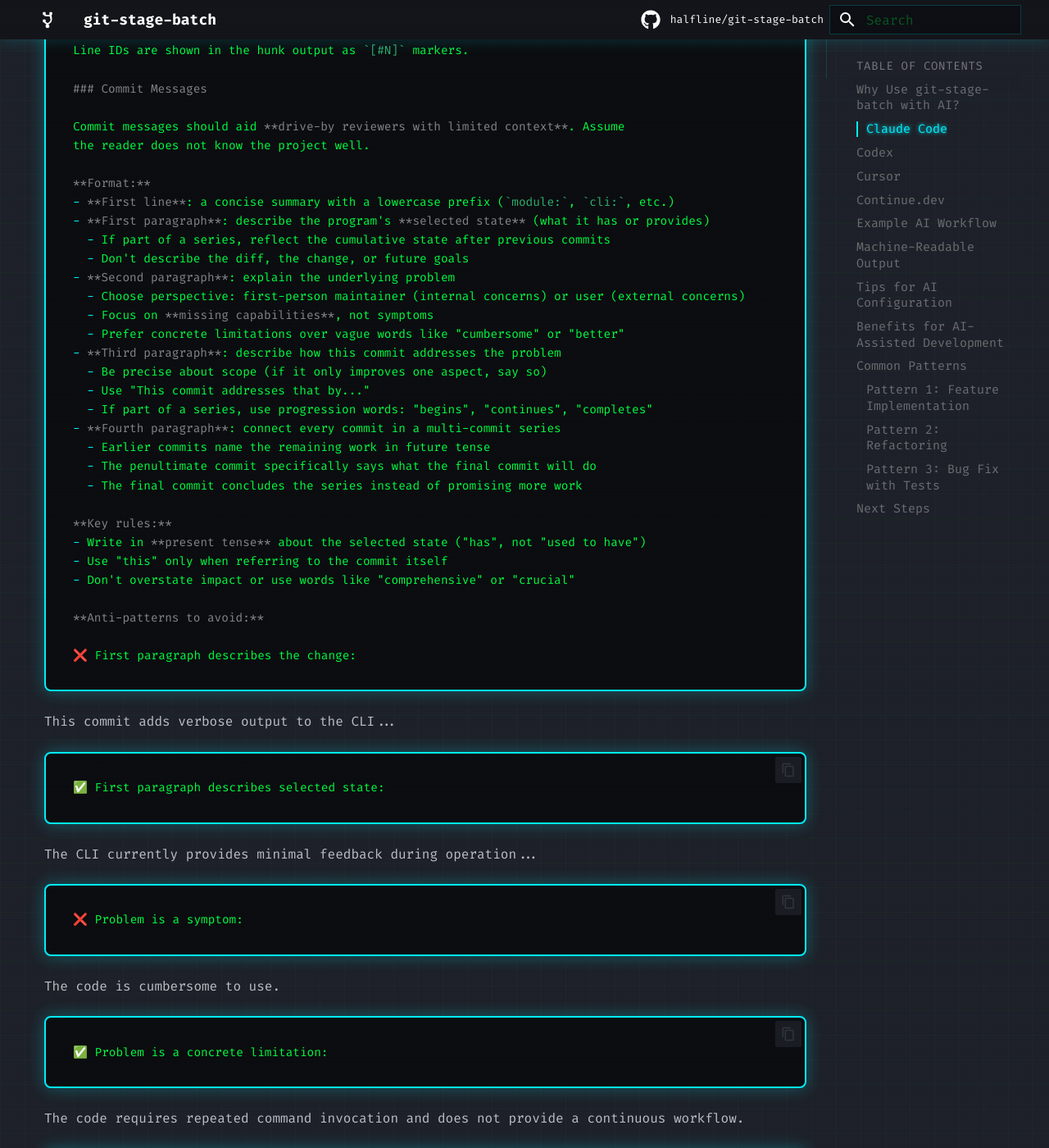
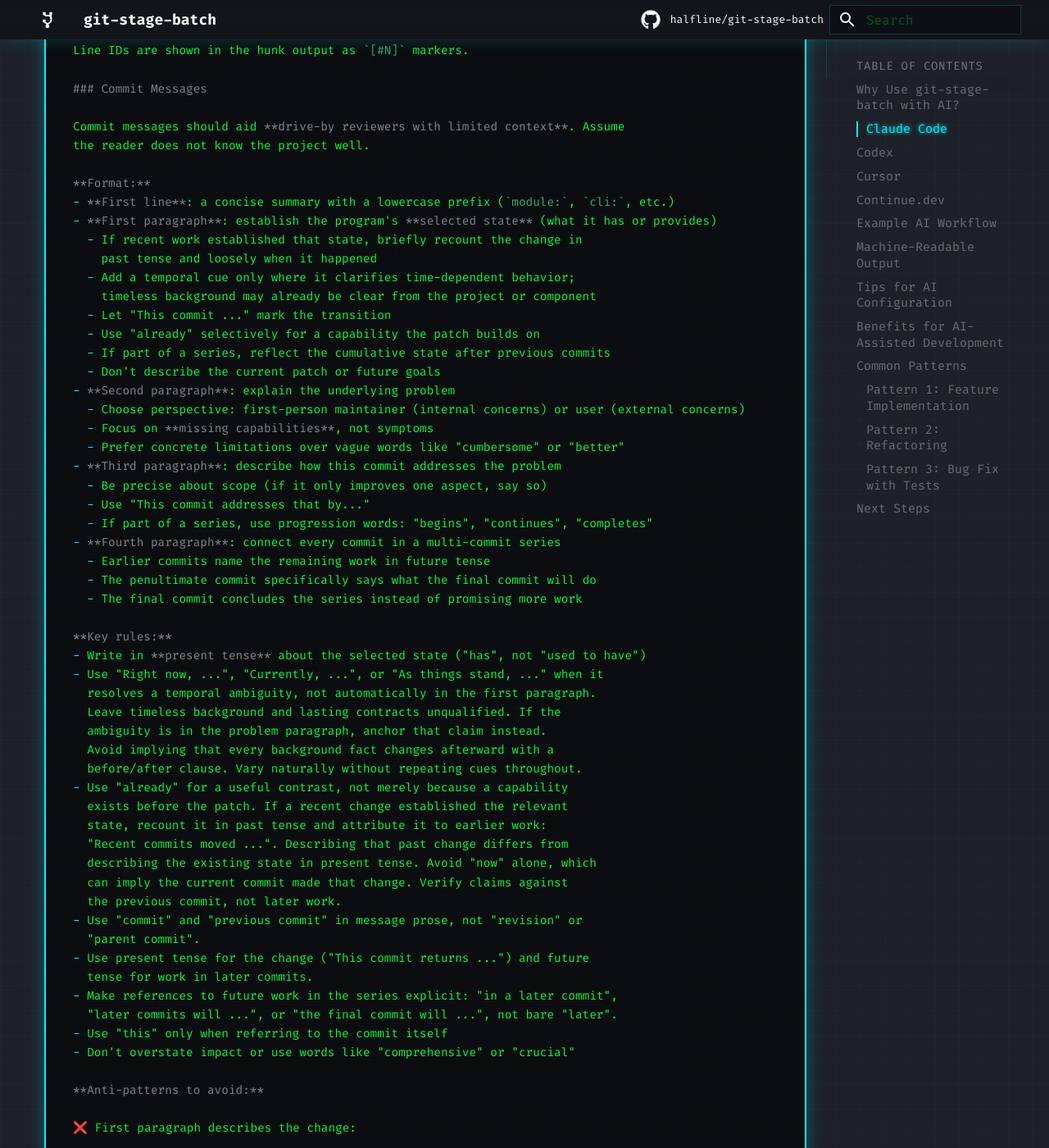
Before and after one commit to halfline/git-stage-batch, an MkDocs documentation site: the page built from docs/ai-assistants.md, in a window 1280 px wide and 1400 px high, scrolled down 4235 px. Shown: the whole window at 82% size. Built offline with MkDocs 1.6.1 and Material for MkDocs 9.7.7, drawn with Linux system fonts in a browser that asks for light colours; comment, search, counter and statistics services are not loaded; some of the changed text lies outside the part shown.

Commit message:
docs: Clarify tense for assistant message examples
The assistant guide provides commit-message instructions and examples for
custom configurations.

Readers can otherwise mistake an account of earlier work for the change
being introduced.

This commit adds temporal guidance to assistant message examples,
distinguishing existing state from earlier events and reserving time cues
for claims that need them.

The contributor rules, affected bundled workflows, and assistant examples
now explain the same distinction between existing state, earlier events,
and future work.

````diff
--- a/docs/ai-assistants.md
+++ b/docs/ai-assistants.md
@@ -173,9 +173,15 @@
 
 **Format:**
 - **First line**: a concise summary with a lowercase prefix (`module:`, `cli:`, etc.)
-- **First paragraph**: describe the program's **selected state** (what it has or provides)
+- **First paragraph**: establish the program's **selected state** (what it has or provides)
+  - If recent work established that state, briefly recount the change in
+    past tense and loosely when it happened
+  - Add a temporal cue only where it clarifies time-dependent behavior;
+    timeless background may already be clear from the project or component
+  - Let "This commit ..." mark the transition
+  - Use "already" selectively for a capability the patch builds on
   - If part of a series, reflect the cumulative state after previous commits
-  - Don't describe the diff, the change, or future goals
+  - Don't describe the current patch or future goals
 - **Second paragraph**: explain the underlying problem
   - Choose perspective: first-person maintainer (internal concerns) or user (external concerns)
   - Focus on **missing capabilities**, not symptoms
@@ -191,6 +197,25 @@
 
 **Key rules:**
 - Write in **present tense** about the selected state ("has", not "used to have")
+- Use "Right now, ...", "Currently, ...", or "As things stand, ..." when it
+  resolves a temporal ambiguity, not automatically in the first paragraph.
+  Leave timeless background and lasting contracts unqualified. If the
+  ambiguity is in the problem paragraph, anchor that claim instead.
+  Avoid implying that every background fact changes afterward with a
+  before/after clause. Vary naturally without repeating cues throughout.
+- Use "already" for a useful contrast, not merely because a capability
+  exists before the patch. If a recent change established the relevant
+  state, recount it in past tense and attribute it to earlier work:
+  "Recent commits moved ...". Describing that past change differs from
+  describing the existing state in present tense. Avoid "now" alone, which
+  can imply the current commit made that change. Verify claims against
+  the previous commit, not later work.
+- Use "commit" and "previous commit" in message prose, not "revision" or
+  "parent commit".
+- Use present tense for the change ("This commit returns ...") and future
+  tense for work in later commits.
+- Make references to future work in the series explicit: "in a later commit",
+  "later commits will ...", or "the final commit will ...", not bare "later".
 - Use "this" only when referring to the commit itself
 - Don't overstate impact or use words like "comprehensive" or "crucial"
 
@@ -203,7 +228,7 @@
 
 ✅ First paragraph describes selected state:
 ```
-The CLI currently provides minimal feedback during operation...
+Right now, the CLI provides minimal feedback during operation...
 ```
 
 ❌ Problem is a symptom:
@@ -348,7 +373,7 @@
 
 git commit -m "auth: Implement OAuth2 authentication
 
-The authentication system currently uses basic auth with password hashing.
+Right now, the authentication system uses basic auth with password hashing.
 
 OAuth2 is required for integration with third-party services and provides
 better security through token-based authentication.
````
Also changed, not shown: other parts of docs/ai-assistants.md (+1 -1 lines).
